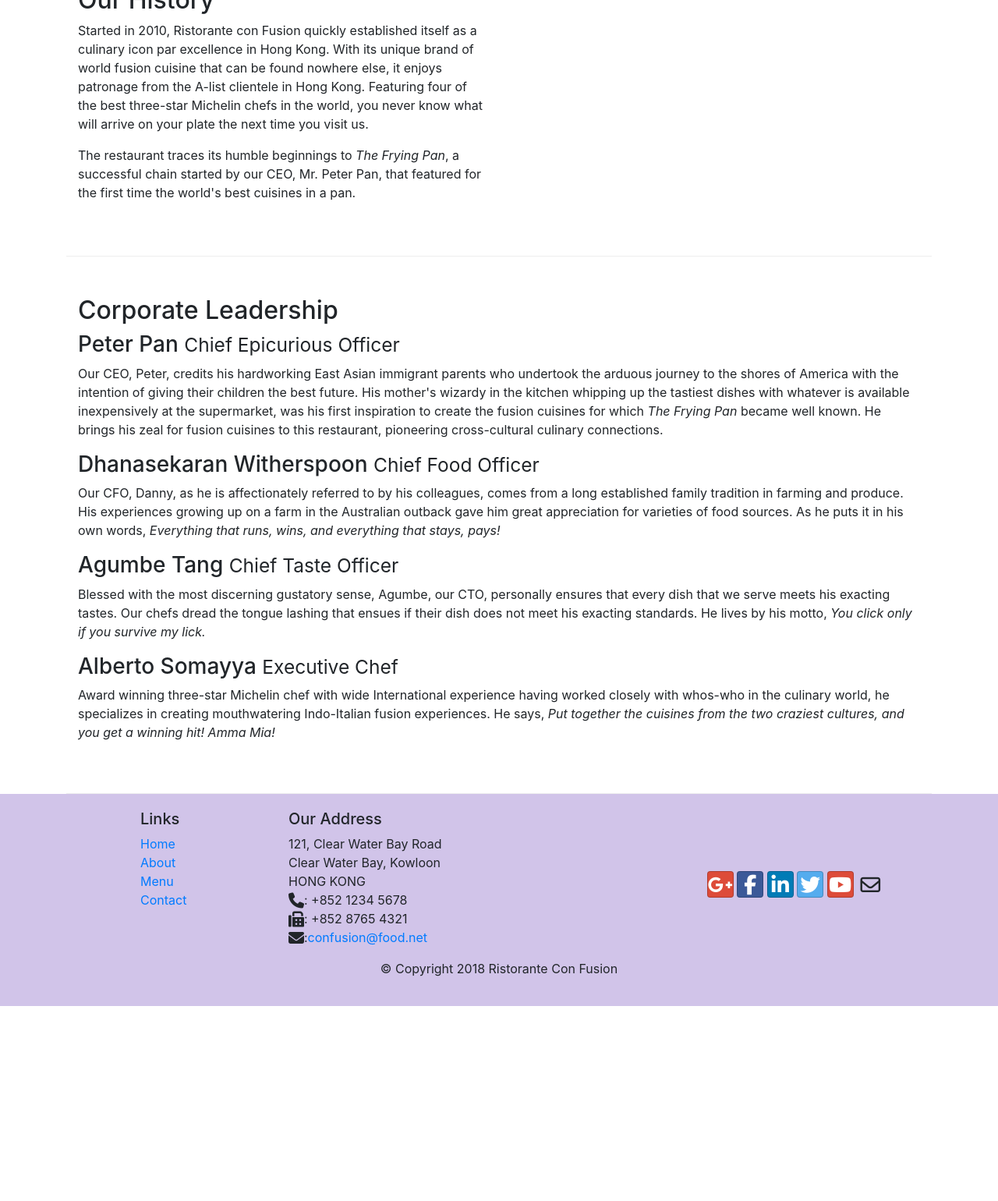
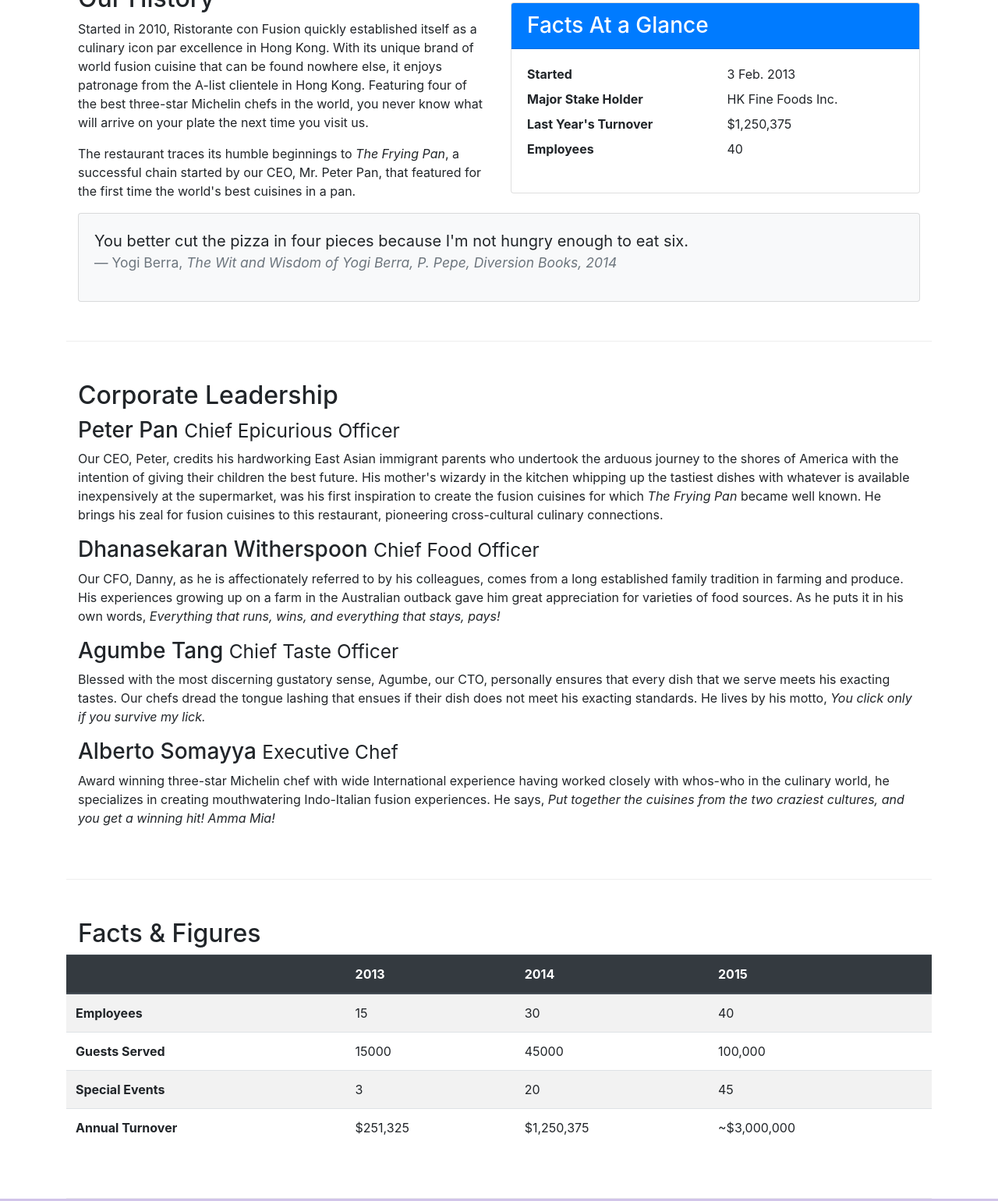
Before and after one commit to subhampanda99/Bootstrap, a plain HTML site: page aboutus.html in a window 1280 px wide. Shown: the part 536-2076 px from the top of the page at 78% size. Before the commit the page ends 1826 px from the top, so only its background shows below. Drawn offline with nearby package versions, Linux system fonts and the light colour scheme.

Commit message:
Tables and Cards

```diff
--- a/aboutus.html
+++ b/aboutus.html
@@ -85,6 +85,36 @@
           cuisines in a pan.
         </p>
       </div>
+      <div class="col-12 col-sm-6">
+        <div class="card">
+          <h3 class="card-header bg-primary text-white">Facts At a Glance</h3>
+          <div class="card-body">
+            <dl class="row">
+              <dt class="col-6">Started</dt>
+              <dd class="col-6">3 Feb. 2013</dd>
+              <dt class="col-6">Major Stake Holder</dt>
+              <dd class="col-6">HK Fine Foods Inc.</dd>
+              <dt class="col-6">Last Year's Turnover</dt>
+              <dd class="col-6">$1,250,375</dd>
+              <dt class="col-6">Employees</dt>
+              <dd class="col-6">40</dd>
+            </dl>
+          </div>
+        </div>
+      </div>
+
+      <div class="col-12">
+        <div class="card card-body bg-light">
+          <blockquote class="blockquote">
+            <p class="mb-0">You better cut the pizza in four pieces because
+              I'm not hungry enough to eat six.</p>
+            <footer class="blockquote-footer">Yogi Berra,
+              <cite title="Source Title">The Wit and Wisdom of Yogi Berra,
+                P. Pepe, Diversion Books, 2014</cite>
+            </footer>
+          </blockquote>
+        </div>
+      </div>
       <div class="col col-sm"></div>
     </div>
 
@@ -129,6 +159,52 @@
           <em>Put together the cuisines from the two craziest cultures, and you
             get a winning hit! Amma Mia!</em>
         </p>
+      </div>
+    </div>
+
+    <div class="row row-content">
+      <div class="col-12 col-sm-9">
+        <h2>Facts &amp; Figures</h2>
+      </div>
+      <div class="col-12 col-sm-3">
+      </div>
+      <div class="table-responsive">
+        <table class="table table-striped">
+          <thead class="thead-dark">
+            <tr>
+              <th>&nbsp;</th>
+              <th>2013</th>
+              <th>2014</th>
+              <th>2015</th>
+            </tr>
+          </thead>
+          <tbody>
+            <tr>
+              <th>Employees</th>
+              <td>15</td>
+              <td>30</td>
+              <td>40</td>
+            </tr>
+            <tr>
+              <th>Guests Served</th>
+              <td>15000</td>
+              <td>45000</td>
+              <td>100,000</td>
+            </tr>
+            <tr>
+              <th>Special Events</th>
+              <td>3</td>
+              <td>20</td>
+              <td>45</td>
+            </tr>
+            <tr>
+              <th>Annual Turnover</th>
+              <td>$251,325</td>
+              <td>$1,250,375</td>
+              <td>~$3,000,000</td>
+            </tr>
+          </tbody>
+        </table>
       </div>
     </div>
   </div>
```
